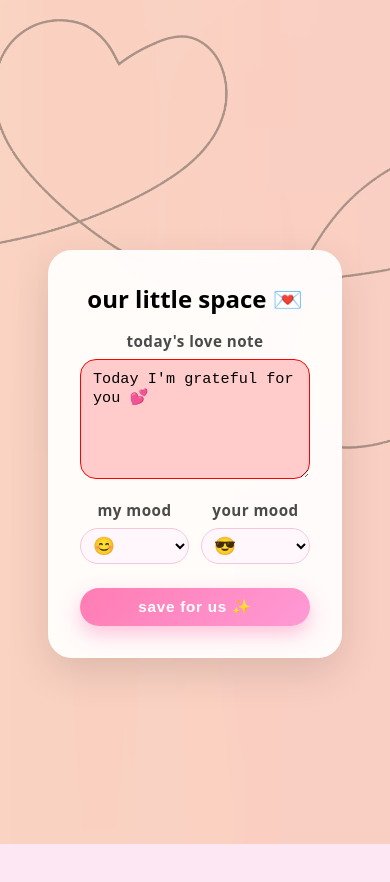
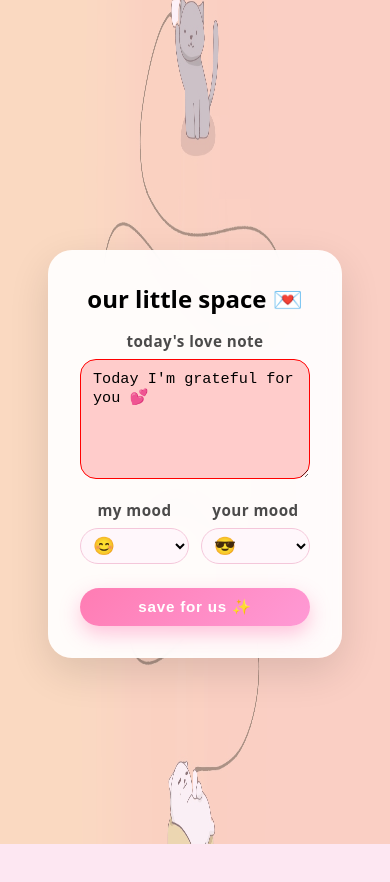
Before and after one commit to khushi-04/connected-mobile, a React (Vite) app: page / in a window 390 px wide. Shown: the top 882 px of the page. Built offline with nearby package versions, Linux system fonts and the light colour scheme; no server answers; the database is empty.

Commit message:
added background

```diff
--- a/src/index.css
+++ b/src/index.css
@@ -23,12 +23,21 @@ body {
 .bg-layer {
   position: fixed;
   inset: 0;
-  background-image: url("/cute-bg.png"); /* later: drop in your own image */
+  background-image: url("/cute-bg.png");
   background-size: cover;
   background-position: center 10%;
   opacity: 0.5;
   z-index: -1;
   pointer-events: none;
+}
+
+@media (max-width: 800px) {
+  .bg-layer {
+    background-image: url("/cute-bg-mobile.png");
+    background-position: center 20%;
+    background-size: 100% 130%;
+
+  }
 }
 
 .card {
```
Also changed, not shown: cute-bg-mobile.png (added).
